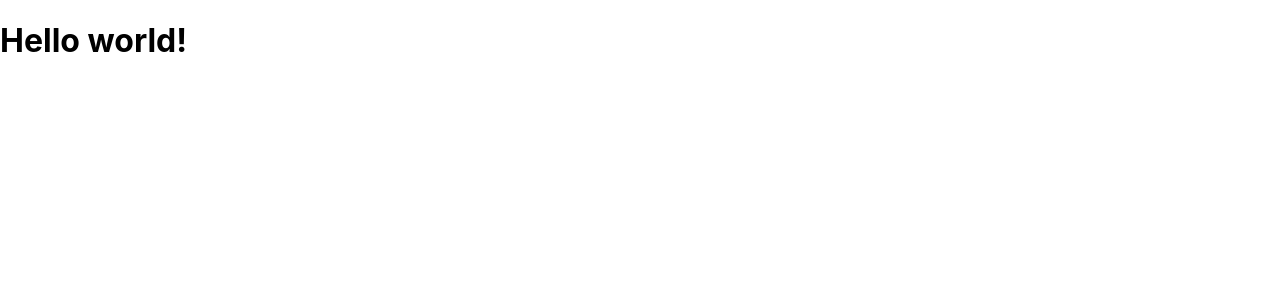
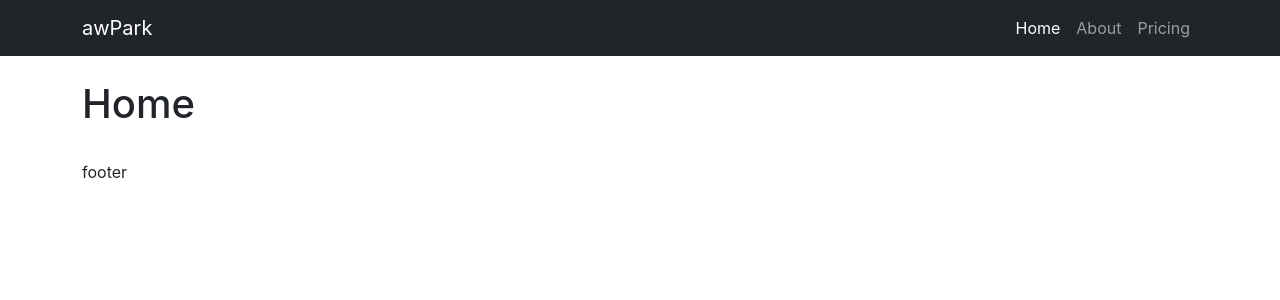
Before and after one commit to jakubszpil/freeairdrive, a React (Create React App) app: page / in a window 1280 px wide. Shown: the top 300 px of the page. Built offline with nearby package versions, Linux system fonts and the light colour scheme.

Commit message:
Adding routing and bootstrap

```diff
--- a/package.json
+++ b/package.json
@@ -7,9 +7,11 @@
     "@testing-library/react": "^11.2.7",
     "@testing-library/user-event": "^12.8.3",
     "bootstrap": "^5.1.3",
+    "classnames": "^2.3.1",
     "react": "^17.0.2",
     "react-bootstrap": "^2.0.3",
     "react-dom": "^17.0.2",
+    "react-router-bootstrap": "^0.26.0",
     "react-router-dom": "^6.1.0",
     "react-scripts": "4.0.3",
     "web-vitals": "^1.1.2"
@@ -42,6 +44,7 @@
     "@types/jest": "^27.0.3",
     "@types/react": "^17.0.37",
     "@types/react-dom": "^17.0.11",
+    "@types/react-router-bootstrap": "^0.24.5",
     "@types/react-router-dom": "^5.3.2",
     "typescript": "^4.5.3"
   }
--- /dev/null
+++ b/src/app/components/AppFooter/AppFooter.tsx
@@ -0,0 +1,11 @@
+import { Container } from 'react-bootstrap';
+
+function AppFooter() {
+  return (
+    <footer>
+      <Container fluid="lg">footer </Container>
+    </footer>
+  );
+}
+
+export default AppFooter;
--- /dev/null
+++ b/src/app/components/AppFooter/index.ts
@@ -0,0 +1,3 @@
+import AppFooter from './AppFooter';
+
+export default AppFooter;
--- /dev/null
+++ b/src/app/components/AppHeader/AppHeader.tsx
@@ -0,0 +1,30 @@
+import { Navbar, Nav, Container } from 'react-bootstrap';
+import { LinkContainer } from 'react-router-bootstrap';
+
+function AppHeader() {
+  return (
+    <Navbar className="app-header" bg="dark" variant="dark" expand="lg" collapseOnSelect>
+      <Container fluid="lg">
+        <LinkContainer to="/">
+          <Navbar.Brand className="me-auto">awPark</Navbar.Brand>
+        </LinkContainer>
+        <Navbar.Toggle aria-controls="app-header-navigation" />
+        <Navbar.Collapse id="app-header-navigation">
+          <Nav className="ms-auto">
+            <LinkContainer to="/">
+              <Nav.Link>Home</Nav.Link>
+            </LinkContainer>
+            <LinkContainer to="/about">
+              <Nav.Link>About</Nav.Link>
+            </LinkContainer>
+            <LinkContainer to="/pricing">
+              <Nav.Link>Pricing</Nav.Link>
+            </LinkContainer>
+          </Nav>
+        </Navbar.Collapse>
+      </Container>
+    </Navbar>
+  );
+}
+
+export default AppHeader;
--- /dev/null
+++ b/src/app/components/AppHeader/index.ts
@@ -0,0 +1,3 @@
+import AppHeader from './AppHeader';
+
+export default AppHeader;
--- a/src/app/components/Main/Main.tsx
+++ b/src/app/components/Main/Main.tsx
@@ -1,5 +1,23 @@
+import { BrowserRouter, Routes, Route } from 'react-router-dom';
+
+import AppFooter from '../AppFooter';
+import AppHeader from '../AppHeader';
+import Home from 'app/routes/Home';
+
 function Main() {
-  return <h1>Hello world!</h1>;
+  return (
+    <div className="main">
+      <BrowserRouter>
+        <AppHeader />
+        <main>
+          <Routes>
+            <Route path="/" element={<Home />} />
+          </Routes>
+        </main>
+        <AppFooter />
+      </BrowserRouter>
+    </div>
+  );
 }
 
 export default Main;
--- /dev/null
+++ b/src/app/components/Section/Section.tsx
@@ -0,0 +1,20 @@
+import classNames from 'classnames';
+import { ReactNode } from 'react';
+import { Container } from 'react-bootstrap';
+
+type Props = {
+  children: ReactNode;
+  className?: string;
+};
+
+function Section({ children, className }: Props) {
+  return (
+    <section className={classNames('section', className)}>
+      <Container className="py-4" fluid="lg">
+        {children}
+      </Container>
+    </section>
+  );
+}
+
+export default Section;
--- /dev/null
+++ b/src/app/components/Section/index.ts
@@ -0,0 +1,3 @@
+import Section from './Section';
+
+export default Section;
--- /dev/null
+++ b/src/app/routes/Home/Home.tsx
@@ -0,0 +1,13 @@
+import Section from 'app/components/Section';
+
+function Home() {
+  return (
+    <div className="home">
+      <Section>
+        <h1>Home</h1>
+      </Section>
+    </div>
+  );
+}
+
+export default Home;
--- /dev/null
+++ b/src/app/routes/Home/index.ts
@@ -0,0 +1,3 @@
+import Home from './Home';
+
+export default Home;
--- a/src/app/services/notifications.ts
+++ b/src/app/services/notifications.ts
@@ -1 +1,3 @@
-class NotificationsService {}
+class Notifications {}
+
+export const noficications = new Notifications();
--- a/src/index.tsx
+++ b/src/index.tsx
@@ -1,3 +1,4 @@
+import 'bootstrap/dist/css/bootstrap.min.css';
 import { render } from 'react-dom';
 
 import './index.css';
```
Also changed, not shown: 1 other file (tests, documents, lock files or other folders).
